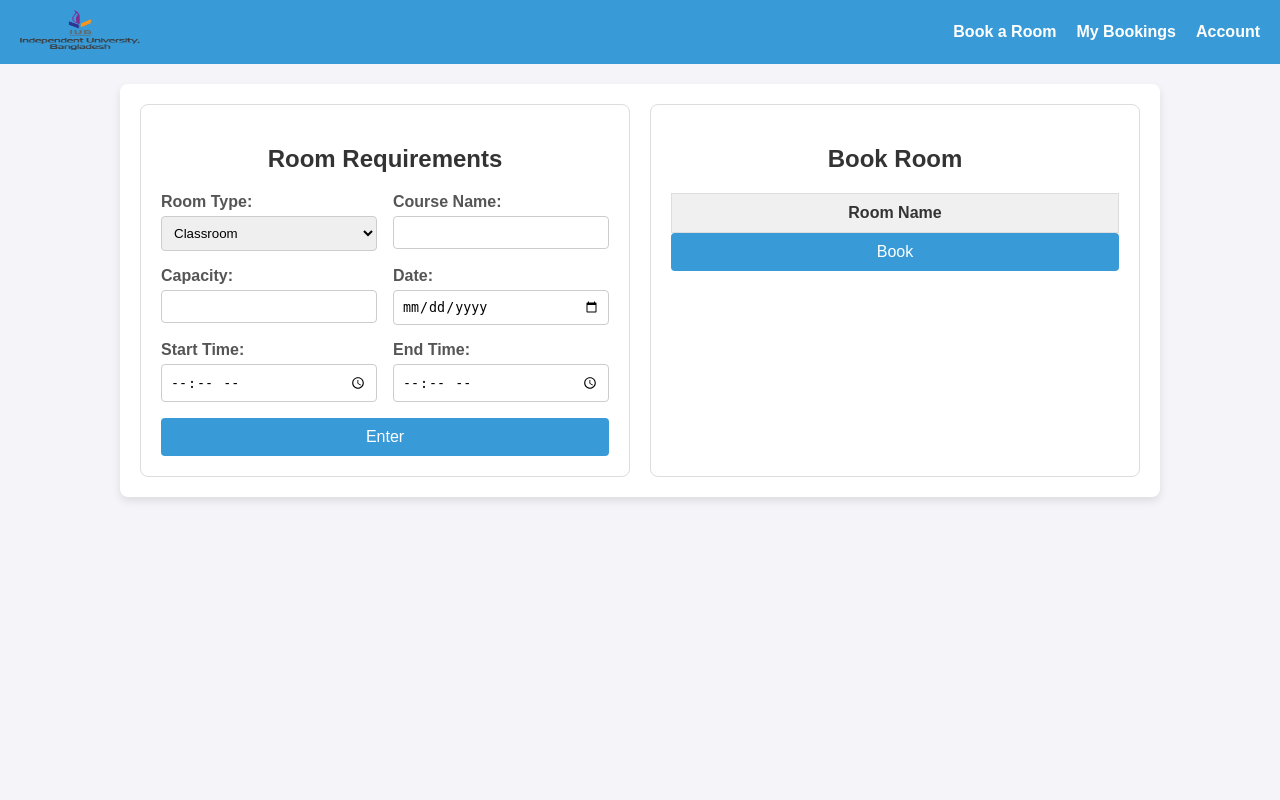
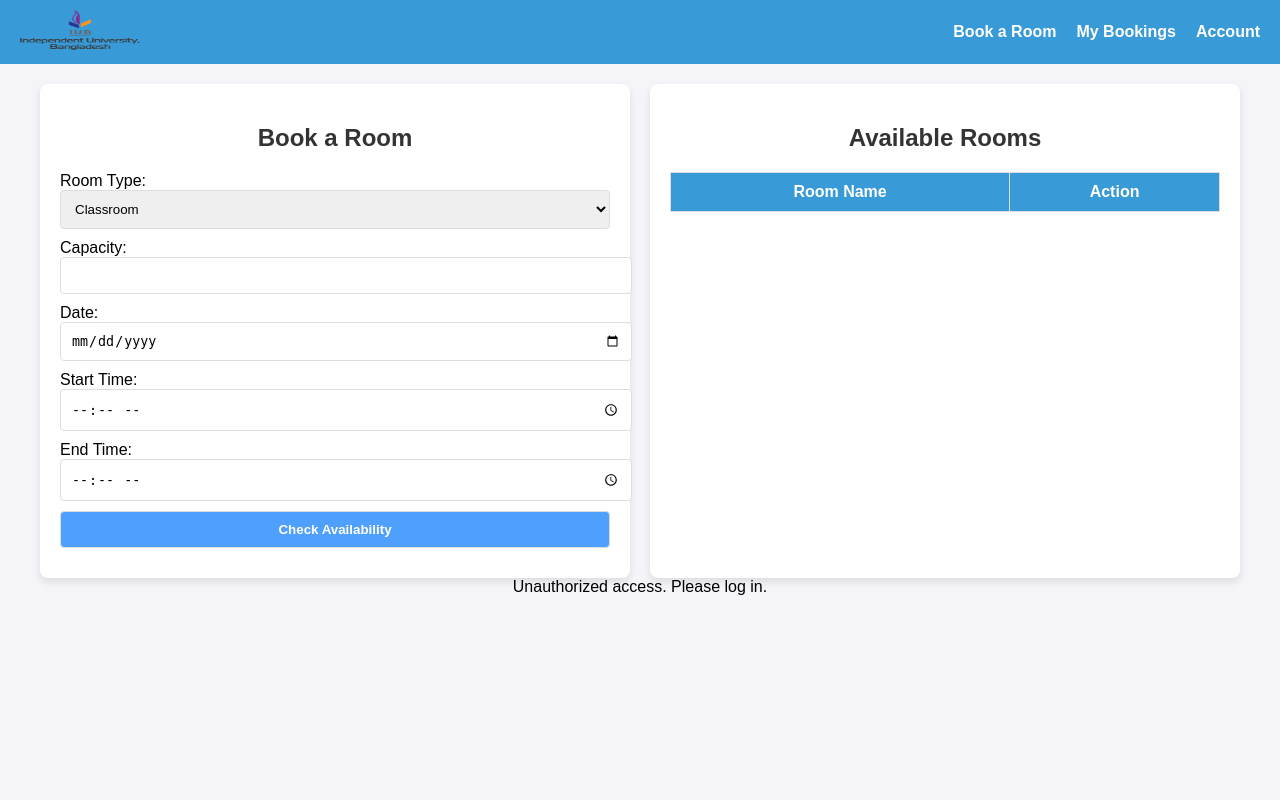
Before and after one commit to Tausia01/CSE309, a PHP site: page /book_room.php in a window 1280 px wide. Run offline with PHP 8.4, Linux system fonts and the light colour scheme; lists and menus that the app fills with data are empty.

Commit message:
added php for room request approvals

```diff
--- a/admin_header.php
+++ b/admin_header.php
@@ -15,7 +15,7 @@
         </div>
         <a href="import_schedule.php">Import Schedule</a>
 
-        <a href="index.html">Sign Out</a>
+        <a href="index.php">Sign Out</a>
     </nav>
 </header>
 
--- a/book_room.php
+++ b/book_room.php
@@ -13,133 +13,89 @@
             display: flex;
             flex-direction: column;
             align-items: center;
-            height: 100vh;
         }
 
-        /* Full-width navbar */
-        #navbar {
+        .main-container {
+            display: flex;
+            justify-content: space-between;
+            gap: 20px;
+            margin-top: 20px;
             width: 100%;
+            max-width: 1200px;
         }
 
-        /* Main container styling */
         .container {
-            width: 100%;
-            max-width: 1000px;
+            flex: 1;
             background-color: #ffffff;
             padding: 20px;
             border-radius: 8px;
             box-shadow: 0 4px 8px rgba(0, 0, 0, 0.1);
-            display: grid;
-            grid-template-columns: 1fr 1fr;
-            gap: 20px;
-            margin-top: 20px;
         }
 
-        /* Heading styles */
-        h1, h2 {
+        h2 {
             text-align: center;
             color: #333;
             font-weight: bold;
         }
 
-        /* Form and table sections */
-        .form-section, .table-section {
-            padding: 20px;
-            border: 1px solid #ddd;
-            border-radius: 8px;
+        form, table {
+            width: 100%;
         }
 
-        /* Grid layout for the form */
-        .form-grid {
-            display: grid;
-            grid-template-columns: 1fr 1fr;
-            gap: 16px;
+        input, select, button {
+            width: 100%;
+            padding: 10px;
+            margin-bottom: 10px;
+            border: 1px solid #ddd;
+            border-radius: 4px;
         }
 
-        /* Label and input styling */
-        label {
+        button {
+            background-color: #4fa0fd;
+            color: white;
             font-weight: bold;
-            color: #555;
-            margin-bottom: 5px;
-            display: block;
+            cursor: pointer;
         }
 
-        input[type="text"],
-        input[type="number"],
-        input[type="date"],
-        input[type="time"],
-        select {
-            width: 100%;
-            padding: 8px;
-            border: 1px solid #ccc;
-            border-radius: 4px;
-            box-sizing: border-box;
-        }
-
-        /* Styling for the Enter button */
-        .enter-button {
-            grid-column: span 2;
-            text-align: center;
-        }
-
-        input[type="submit"],
-        button.book-button {
-            padding: 10px;
-            background-color: #389AD7;
-            color: white;
-            border: none;
-            border-radius: 4px;
-            cursor: pointer;
-            font-size: 16px;
-            width: 100%;
-            transition: background-color 0.3s ease;
-        }
-
-        input[type="submit"]:hover,
-        button.book-button:hover {
-            background-color: #3080B5;
-        }
-
-        /* Table styling for available rooms */
         table {
-            width: 100%;
             border-collapse: collapse;
             margin-top: 10px;
         }
 
-        table, th, td {
+        th, td {
+            padding: 10px;
+            text-align: center;
             border: 1px solid #ddd;
         }
 
         th {
-            background-color: #f0f0f0;
-            color: #333;
-            padding: 10px;
-            font-weight: bold;
-        }
-
-        td {
-            padding: 10px;
-            text-align: center;
+            background-color: rgb(56, 154, 215);
+            color: white;
         }
 
         tr:hover {
             background-color: #f1f1f1;
-            cursor: pointer;
+        }
+
+        button:hover {
+            background-color: #4562a0;
         }
     </style>
 </head>
 <body>
+<?php
+    ob_start();
+    if (session_status() === PHP_SESSION_NONE) {
+        session_start();
+    }
+    include 'faculty_header.php'; ?>
+    <div class="main-container">
+        <!-- Form Container -->
+        <div class="container">
+            <h2>Book a Room</h2>
 
-    <!-- Include Navbar -->
-    <?php include 'faculty_header.php'; ?>
-
-    <div class="container">
-        <!-- Form Section (Left Column) -->
-        <div class="form-section">
-            <h2>Room Requirements</h2>
-            <form class="form-grid" action="javascript:checkAvailability();" method="POST">
-                <div>
+            <!-- Form to input room requirements -->
+            <form id="roomRequirementsForm">
                 <label for="room_type">Room Type:</label>
                 <select id="room_type" name="room_type" required>
                     <option value="classroom">Classroom</option>
@@ -147,142 +103,152 @@
                     <option value="physics lab">Physics Lab</option>
                     <option value="pharmacy lab">Pharmacy Lab</option>
                     <option value="lecture gallery">Lecture Gallery</option>
-                        <option value="multipurpose hall">Multipurpose Hall</option>
-                        <option value="auditorium">Auditorium</option>
                 </select>
-                </div>
 
-                <div>
-                    <label for="course">Course Name:</label>
-                    <input type="text" id="course" name="course" required>
-                </div>
-
-                <div>
                 <label for="capacity">Capacity:</label>
                 <input type="number" id="capacity" name="capacity" min="1" required>
-                </div>
 
-                <div>
                 <label for="date">Date:</label>
                 <input type="date" id="date" name="date" required>
-                </div>
 
-                <div>
                 <label for="start_time">Start Time:</label>
                 <input type="time" id="start_time" name="start_time" required>
-                </div>
 
-                <div>
                 <label for="end_time">End Time:</label>
                 <input type="time" id="end_time" name="end_time" required>
-                </div>
 
-                <div class="enter-button">
-                    <input type="submit" value="Enter">
-                </div>
+                <button type="button" onclick="checkAvailability()">Check Availability</button>
             </form>
         </div>
 
-        <!-- Available Rooms Table Section (Right Column) -->
-        <div class="table-section">
-            <h2>Book Room</h2>
+        <!-- Available Rooms Container -->
+        <div class="container">
+            <h2>Available Rooms</h2>
             <table>
                 <thead>
                     <tr>
                         <th>Room Name</th>
+                        <th>Action</th>
                     </tr>
                 </thead>
-                <tbody>
-                    <!-- dynamic data generation -->
-
+                <tbody id="availableRooms">
+                    <!-- Rows are populated dynamically -->
                 </tbody>
             </table>
-            <button class="book-button" onclick="bookRoom()">Book</button>
         </div>
     </div>
 
-    <!-- JavaScript to load navbar content -->
     <script>
-
-        let selectedRoom = null;
-
-        function selectRoom(roomName) {
-            selectedRoom = roomName;
-        }
-
-        function bookRoom() {
-            if (selectedRoom) {
-                alert(`Booking ${selectedRoom}`);
-                // Perform booking or redirect here
-            } else {
-                alert("Please select a room to book.");
-            }
-        }
-
         function checkAvailability() {
-    // Collect form data
-    const form = document.querySelector('.form-grid');
+            const form = document.getElementById('roomRequirementsForm');
             const formData = new FormData(form);
 
-    // Convert start and end times to 24-hour format if needed
-    const startTimeInput = form.querySelector('#start_time').value;
-    const endTimeInput = form.querySelector('#end_time').value;
-
-    // Parse and format the times
-    const startTime24 = convertTo24HourFormat(startTimeInput);
-    const endTime24 = convertTo24HourFormat(endTimeInput);
-
-    // Update the FormData object with the converted times
-    formData.set('start_time', startTime24);
-    formData.set('end_time', endTime24);
-
-    // Send AJAX request to the backend
             fetch('check_availability.php', {
                 method: 'POST',
-        body: formData
+                body: formData,
             })
                 .then(response => response.json())
                 .then(data => {
-            const tableBody = document.querySelector('.table-section tbody');
-            tableBody.innerHTML = ''; // Clear previous rows
+                    const tableBody = document.getElementById('availableRooms');
+                    tableBody.innerHTML = ''; // Clear previous results
 
                     if (data.length > 0) {
                         data.forEach(room => {
                             const row = document.createElement('tr');
-                    row.onclick = () => selectRoom(room.name);
-                    row.innerHTML = `<td>${room.name}</td>`;
+                            row.innerHTML = `
+                                <td>${room.name}</td>
+                                <td><button onclick="bookRoom(${room.id})">Book</button></td>
+                            `;
                             tableBody.appendChild(row);
                         });
                     } else {
-                const row = document.createElement('tr');
-                row.innerHTML = `<td colspan="1">No rooms available</td>`;
-                tableBody.appendChild(row);
+                        tableBody.innerHTML = '<tr><td colspan="2">No rooms available</td></tr>';
                     }
                 })
                 .catch(error => {
                     console.error('Error:', error);
-            alert('Failed to fetch available rooms');
+                    alert('Failed to fetch available rooms.');
                 });
         }
 
-// Helper function to convert 12-hour time to 24-hour format
-function convertTo24HourFormat(time) {
-    const [hours, minutes] = time.split(':');
-    const isPM = time.toLowerCase().includes('pm');
-    let hours24 = parseInt(hours, 10);
+        function bookRoom(roomId) {
+            const form = document.getElementById('roomRequirementsForm');
+            const formData = new FormData(form);
+            formData.append('room_id', roomId);
 
-    if (isPM && hours24 !== 12) {
-        hours24 += 12;
-    } else if (!isPM && hours24 === 12) {
-        hours24 = 0;
+            fetch('book_room.php', {
+                method: 'POST',
+                body: formData,
+            })
+                .then(response => response.text())
+                .then(data => {
+                    alert(data); // Show server response
+                })
+                .catch(error => {
+                    console.error('Error:', error);
+                    alert('Failed to book the room.');
+                });
+        }
+    </script>
+</body>
+</html>
+
+<?php
+include 'db_config.php';
+
+// Check if the user is logged in
+if (!isset($_SESSION['faculty_id'])) {
+    echo "Unauthorized access. Please log in.";
+    exit;
 }
 
-    return `${hours24.toString().padStart(2, '0')}:${minutes}`;
+if ($_SERVER['REQUEST_METHOD'] === 'POST') {
+    // Collect form data
+    $faculty_id = $_SESSION['faculty_id'];
+    $room_id = intval($_POST['room_id']);
+    $course_name = htmlspecialchars($_POST['course_name']);
+    $date = $_POST['date'];
+    $start_time = $_POST['start_time'];
+    $end_time = $_POST['end_time'];
+
+    // Combine date and time for start and end
+    $start_datetime = $date . ' ' . $start_time;
+    $end_datetime = $date . ' ' . $end_time;
+
+    // Check for conflicting bookings
+    $conflict_query = "
+        SELECT * FROM bookings
+        WHERE room_id = ?
+        AND (
+            (start_time < ? AND end_time > ?)
+            OR (start_time < ? AND end_time > ?)
+            OR (start_time >= ? AND end_time <= ?)
+        )
+    ";
+    $stmt = $conn->prepare($conflict_query);
+    $stmt->bind_param('issssss', $room_id, $end_datetime, $start_datetime, $start_datetime, $end_datetime, $start_datetime, $end_datetime);
+    $stmt->execute();
+    $conflict_result = $stmt->get_result();
+
+    if ($conflict_result->num_rows > 0) {
+        echo "The selected room is already booked for the specified time.";
+    } else {
+        // Insert booking into the database
+        $insert_query = "
+            INSERT INTO bookings (room_id, faculty_id, course_name, start_time, end_time, status)
+            VALUES (?, ?, ?, ?, ?, 'Pending')
+        ";
+        $stmt = $conn->prepare($insert_query);
+        $stmt->bind_param('iisss', $room_id, $faculty_id, $course_name, $start_datetime, $end_datetime);
+
+        if ($stmt->execute()) {
+            echo "Booking request submitted successfully.";
+        } else {
+            echo "Error: " . $stmt->error;
+        }
     }
 
-
-
-    </script>
-
-</body>
-</html>
+    $stmt->close();
+}
+$conn->close();
+?>
```
Also changed, not shown: booking_requests.php (+85 -38 lines), check_availability.php (+13 -41 lines), index.php (+34 -30 lines), my_bookings.php (+50 -20 lines), updating_booking_status.php (added, +34 -0 lines). Lines whose indentation alone changed are shown as unchanged.
